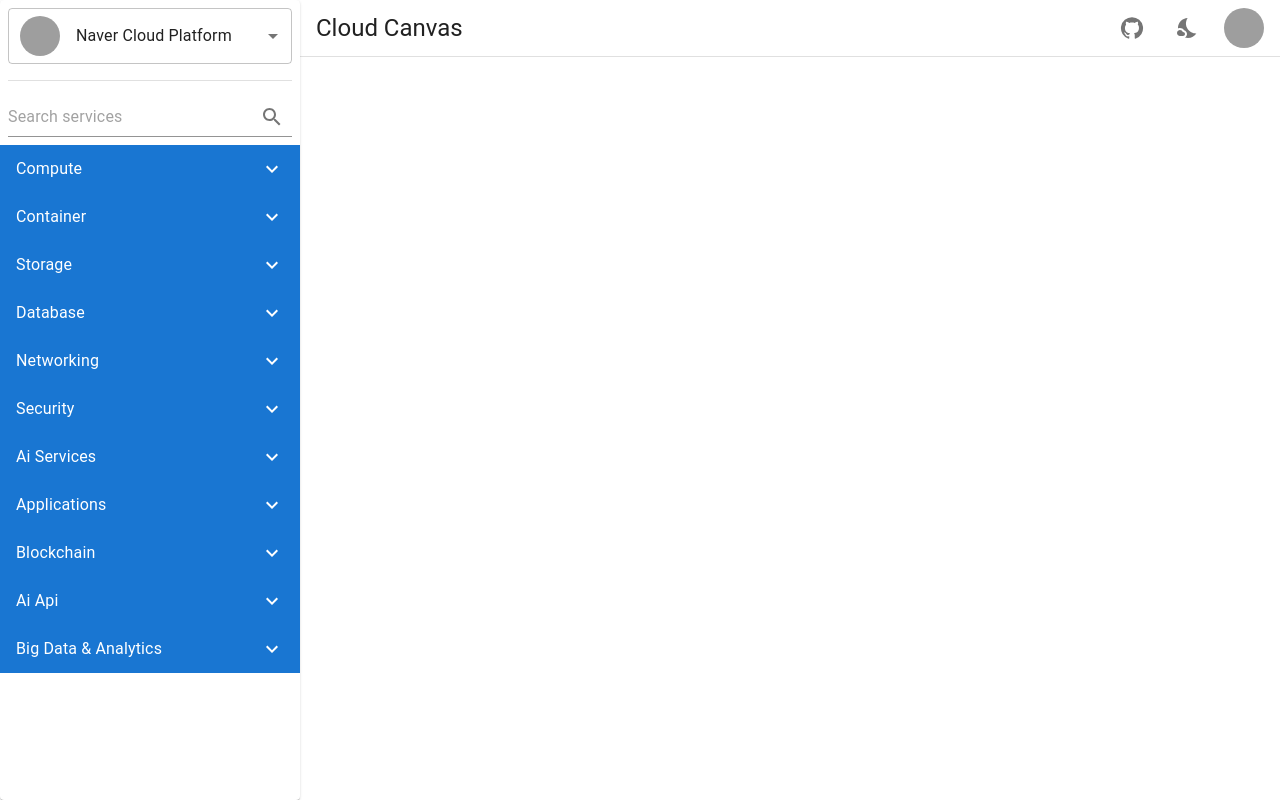
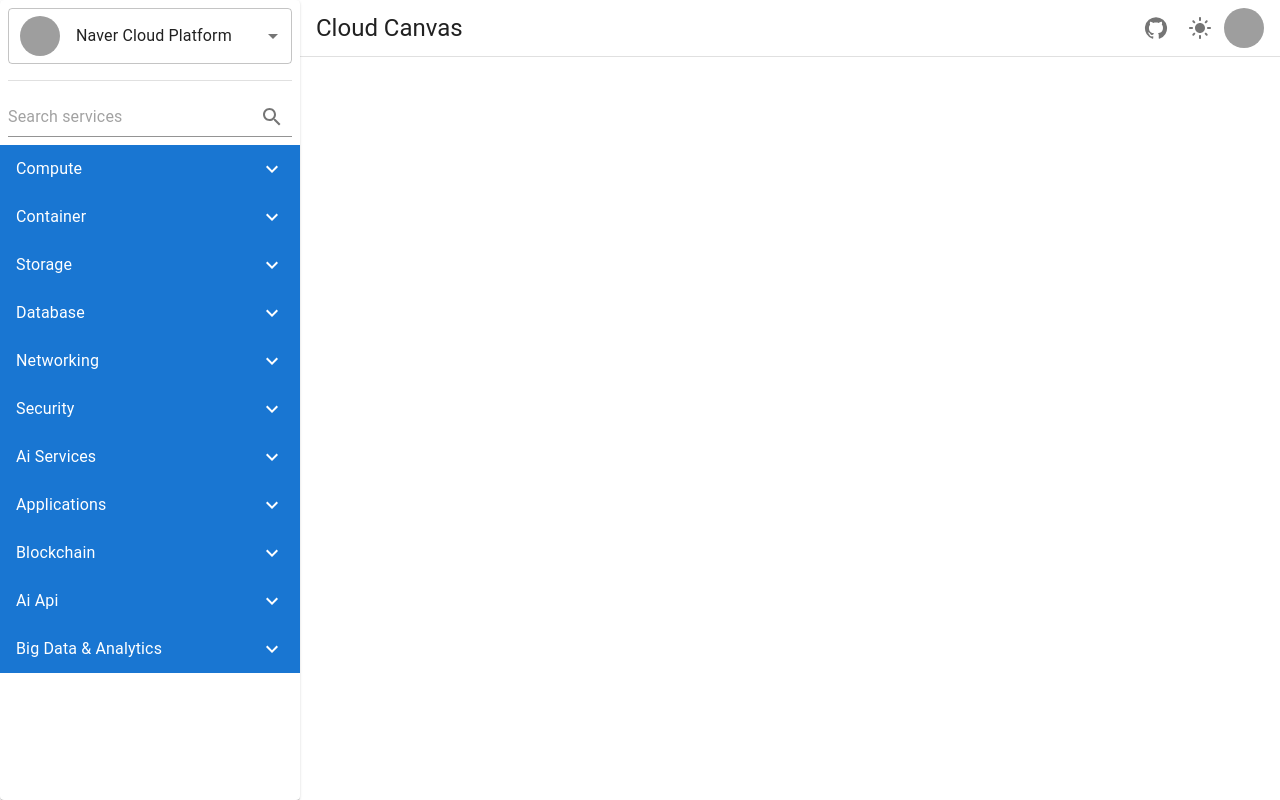
Before and after one commit to p1n9d3v/web37-cloud-canvas, a React (Vite) app in the folder packages/canvas/: page / in a window 1280 px wide. Built offline with nearby package versions, Linux system fonts and the light colour scheme; grey boxes are pictures that could not be loaded.

Commit message:
✨ Feat(canvas): dark mode 기능 추가

```diff
--- a/packages/canvas/src/components/Header/index.tsx
+++ b/packages/canvas/src/components/Header/index.tsx
@@ -1,12 +1,19 @@
+import DarkModeIcon from '@mui/icons-material/DarkMode';
+import GitHubIcon from '@mui/icons-material/GitHub';
+import LightModeIcon from '@mui/icons-material/LightMode';
+import Avatar from '@mui/material/Avatar';
+import Box from '@mui/material/Box';
+import IconButton from '@mui/material/IconButton';
 import Stack from '@mui/material/Stack';
-import Box from '@mui/material/Box';
+import { useColorScheme } from '@mui/material/styles';
 import Typography from '@mui/material/Typography';
-import IconButton from '@mui/material/IconButton';
-import GitHubIcon from '@mui/icons-material/GitHub';
-import NightsStayIcon from '@mui/icons-material/NightsStay';
-import Avatar from '@mui/material/Avatar';
 
 export default () => {
+    const { mode: themeMode, setMode: setThemeMode } = useColorScheme();
+
+    const handleToggleTheme = () =>
+        setThemeMode(themeMode === 'dark' ? 'light' : 'dark');
+
     return (
         <Box
             sx={{
@@ -21,12 +28,16 @@ export default () => {
             <Stack>
                 <Typography variant="h5">Cloud Canvas</Typography>
             </Stack>
-            <Stack direction="row" spacing={2} alignItems="center">
+            <Stack direction="row" spacing={0.5} alignItems="center">
                 <IconButton>
                     <GitHubIcon />
                 </IconButton>
-                <IconButton>
-                    <NightsStayIcon />
+                <IconButton onClick={handleToggleTheme}>
+                    {themeMode === 'dark' ? (
+                        <DarkModeIcon />
+                    ) : (
+                        <LightModeIcon />
+                    )}
                 </IconButton>
                 <Avatar
                     alt="Remy Sharp"
--- a/packages/canvas/src/main.tsx
+++ b/packages/canvas/src/main.tsx
@@ -6,7 +6,7 @@ import theme from './theme/index.ts';
 
 createRoot(document.getElementById('root')!).render(
     <StrictMode>
-        <ThemeProvider theme={theme}>
+        <ThemeProvider theme={theme} defaultMode="light">
             <CssBaseline />
             <App />
         </ThemeProvider>
--- a/packages/canvas/src/theme/index.ts
+++ b/packages/canvas/src/theme/index.ts
@@ -1,6 +1,15 @@
 import { createTheme } from '@mui/material/styles';
 
 const theme = createTheme({
+    colorSchemes: {
+        dark: true,
+    },
+    palette: {
+        border: {
+            light: '#e0e0e0',
+            dark: '#555555',
+        },
+    },
     components: {
         MuiCssBaseline: {
             styleOverrides: (theme) => ({
```
Also changed, not shown: packages/canvas/src/theme/theme.d.ts (+14 -2 lines).
